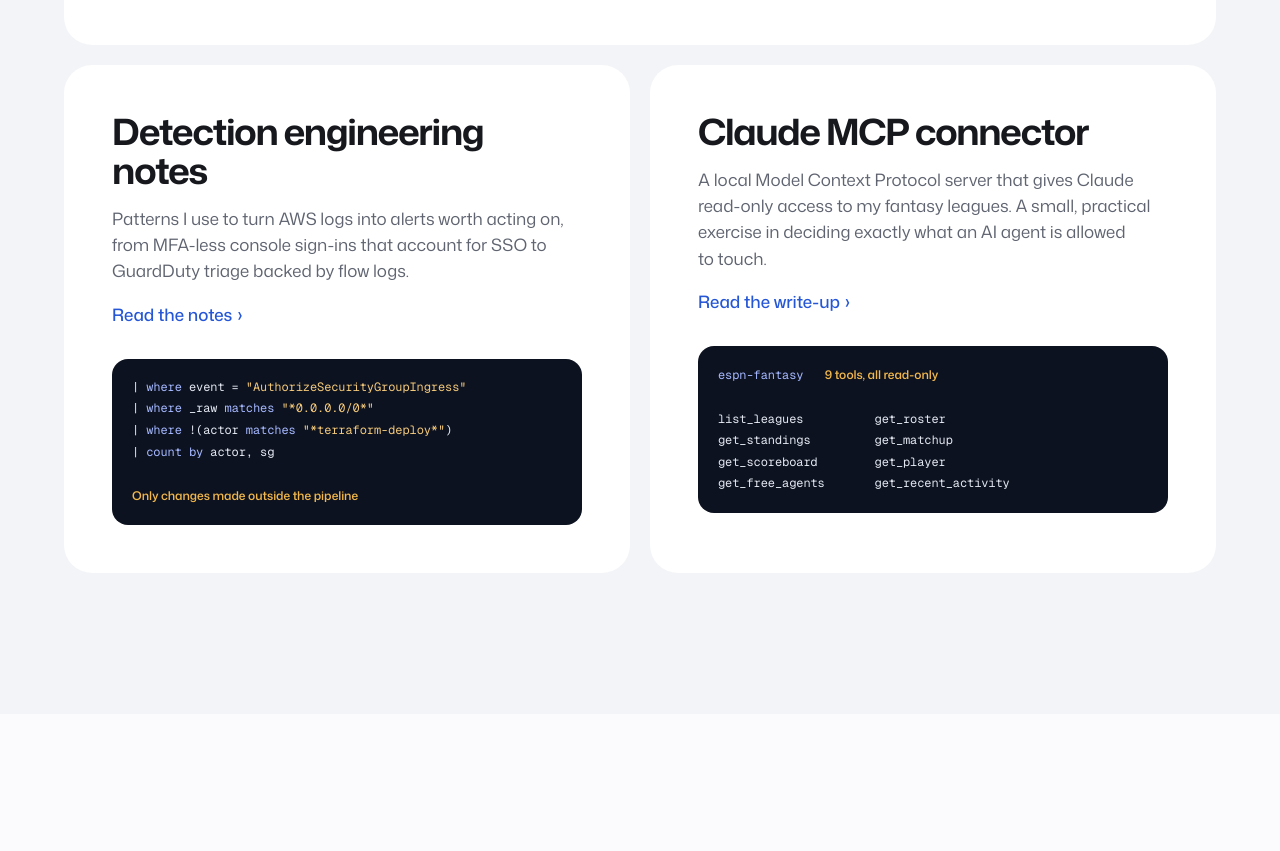
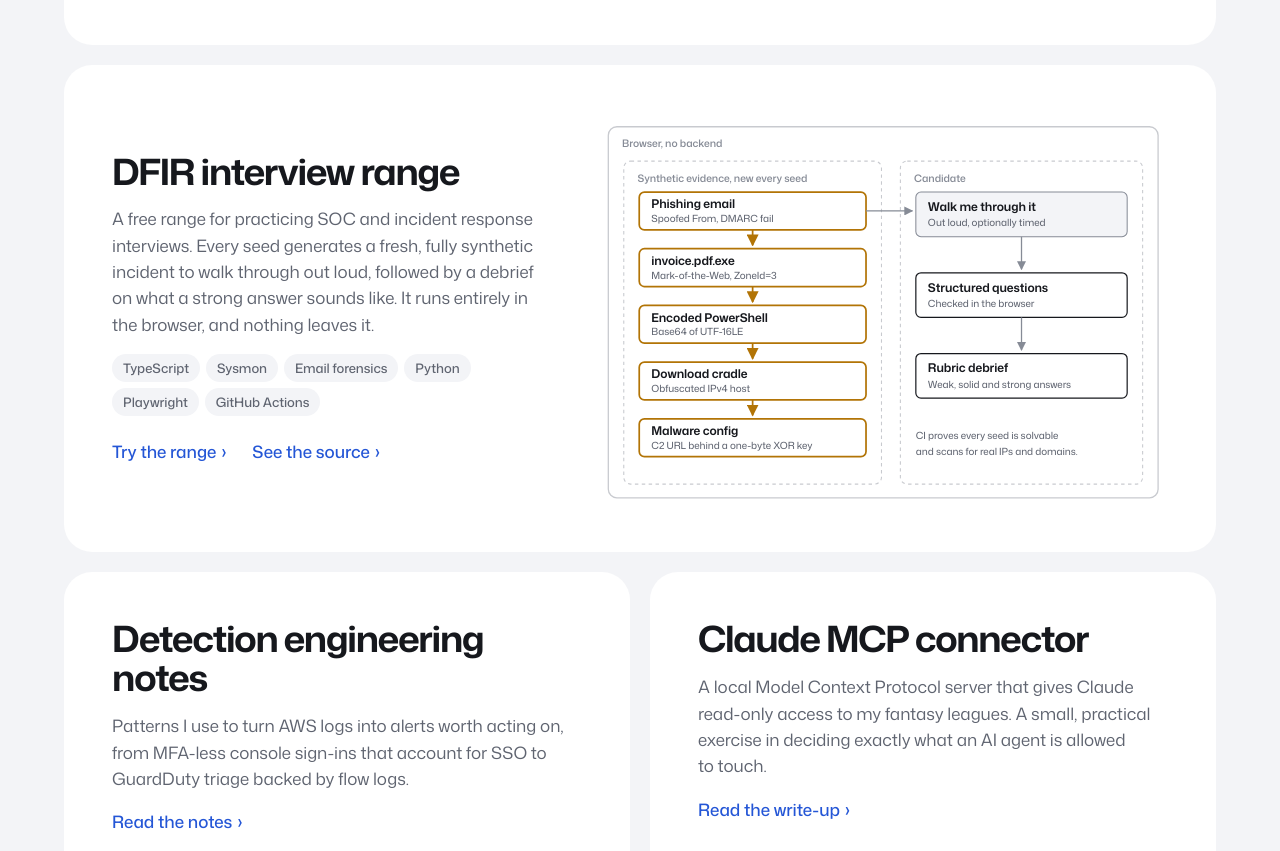
Before and after one commit to alan-haddad/alan-haddad.github.io, a plain HTML site: page index.html in a window 1280 px wide. Shown: the part 3524-4375 px from the top of the page. Drawn offline with Linux system fonts and the light colour scheme.

Commit message:
Add DFIR interview range to Selected work
Co-Authored-By: Claude Opus 5.5 <noreply@anthropic.com>
Claude-Session: https://claude.ai/code/session_01L36azGSkRxpJomKdNpbQbP

```diff
--- a/index.html
+++ b/index.html
@@ -227,6 +227,79 @@
             </div>
           </article>
 
+          <article class="work work-feature reveal">
+            <div>
+              <h3>DFIR interview range</h3>
+              <p>A free range for practicing SOC and incident response interviews. Every seed generates a fresh, fully synthetic incident to walk through out loud, followed by a debrief on what a strong answer sounds like. It runs entirely in the browser, and nothing leaves it.</p>
+              <ul class="stack" aria-label="Technologies">
+                <li>TypeScript</li><li>Sysmon</li><li>Email forensics</li><li>Python</li><li>Playwright</li><li>GitHub Actions</li>
+              </ul>
+              <div class="links"><a class="chev" href="/dfir-range/">Try the range</a><a class="chev" href="https://github.com/alan-haddad/dfir-range">See the source</a></div>
+            </div>
+            <div class="art-feature diagram-scroll">
+<svg class="diagram" viewBox="0 0 664 456" role="img" aria-labelledby="dfir-dt dfir-dd" xmlns="http://www.w3.org/2000/svg">
+  <title id="dfir-dt">DFIR interview range flow</title>
+  <desc id="dfir-dd">Everything runs in the browser. Each seed generates a synthetic incident: a phishing email, a downloaded file with Mark-of-the-Web, an encoded PowerShell command, an obfuscated download cradle and an XOR-protected config. The candidate walks through the evidence out loud, answers structured questions checked by the site, then reviews a rubric debrief.</desc>
+  <defs>
+    <marker id="dfir-ah" viewBox="0 0 10 10" refX="9" refY="5" markerWidth="7" markerHeight="7" orient="auto-start-reverse"><path class="ah" d="M0 0 L10 5 L0 10 z"/></marker>
+    <marker id="dfir-ah-a" viewBox="0 0 10 10" refX="9" refY="5" markerWidth="7" markerHeight="7" orient="auto-start-reverse"><path class="ah-attack" d="M0 0 L10 5 L0 10 z"/></marker>
+  </defs>
+
+  <rect class="zone" x="12" y="16" width="640" height="432" rx="10"/>
+  <text class="zone-label" x="28" y="40">Browser, no backend</text>
+
+  <rect class="zone-inner" x="30" y="56" width="300" height="376" rx="8"/>
+  <text class="zone-label" x="46" y="80">Synthetic evidence, new every seed</text>
+
+  <rect class="node node-attack" x="48" y="92" width="264" height="44" rx="6"/>
+  <text class="t" x="62" y="111">Phishing email</text>
+  <text class="st" x="62" y="127">Spoofed From, DMARC fail</text>
+  <path class="edge edge-attack" d="M180 136 L180 154" marker-end="url(#dfir-ah-a)"/>
+
+  <rect class="node node-attack" x="48" y="158" width="264" height="44" rx="6"/>
+  <text class="t" x="62" y="177">invoice.pdf.exe</text>
+  <text class="st" x="62" y="193">Mark-of-the-Web, ZoneId=3</text>
+  <path class="edge edge-attack" d="M180 202 L180 220" marker-end="url(#dfir-ah-a)"/>
+
+  <rect class="node node-attack" x="48" y="224" width="264" height="44" rx="6"/>
+  <text class="t" x="62" y="243">Encoded PowerShell</text>
+  <text class="st" x="62" y="259">Base64 of UTF-16LE</text>
+  <path class="edge edge-attack" d="M180 268 L180 286" marker-end="url(#dfir-ah-a)"/>
+
+  <rect class="node node-attack" x="48" y="290" width="264" height="44" rx="6"/>
+  <text class="t" x="62" y="309">Download cradle</text>
+  <text class="st" x="62" y="325">Obfuscated IPv4 host</text>
+  <path class="edge edge-attack" d="M180 334 L180 352" marker-end="url(#dfir-ah-a)"/>
+
+  <rect class="node node-attack" x="48" y="356" width="264" height="44" rx="6"/>
+  <text class="t" x="62" y="375">Malware config</text>
+  <text class="st" x="62" y="391">C2 URL behind a one-byte XOR key</text>
+
+  <rect class="zone-inner" x="352" y="56" width="282" height="376" rx="8"/>
+  <text class="zone-label" x="368" y="80">Candidate</text>
+
+  <path class="edge" d="M312 114 L366 114" marker-end="url(#dfir-ah)"/>
+
+  <rect class="node node-ext" x="370" y="92" width="246" height="52" rx="6"/>
+  <text class="t" x="384" y="114">Walk me through it</text>
+  <text class="st" x="384" y="132">Out loud, optionally timed</text>
+  <path class="edge" d="M493 144 L493 182" marker-end="url(#dfir-ah)"/>
+
+  <rect class="node" x="370" y="186" width="246" height="52" rx="6"/>
+  <text class="t" x="384" y="208">Structured questions</text>
+  <text class="st" x="384" y="226">Checked in the browser</text>
+  <path class="edge" d="M493 238 L493 276" marker-end="url(#dfir-ah)"/>
+
+  <rect class="node" x="370" y="280" width="246" height="52" rx="6"/>
+  <text class="t" x="384" y="302">Rubric debrief</text>
+  <text class="st" x="384" y="320">Weak, solid and strong answers</text>
+
+  <text class="st" x="370" y="380">CI proves every seed is solvable</text>
+  <text class="st" x="370" y="398">and scans for real IPs and domains.</text>
+</svg>
+            </div>
+          </article>
+
           <article class="work reveal">
             <h3>Detection engineering notes</h3>
             <p>Patterns I use to turn AWS logs into alerts worth acting on, from MFA-less console sign-ins that account for SSO to GuardDuty triage backed by flow logs.</p>
```
